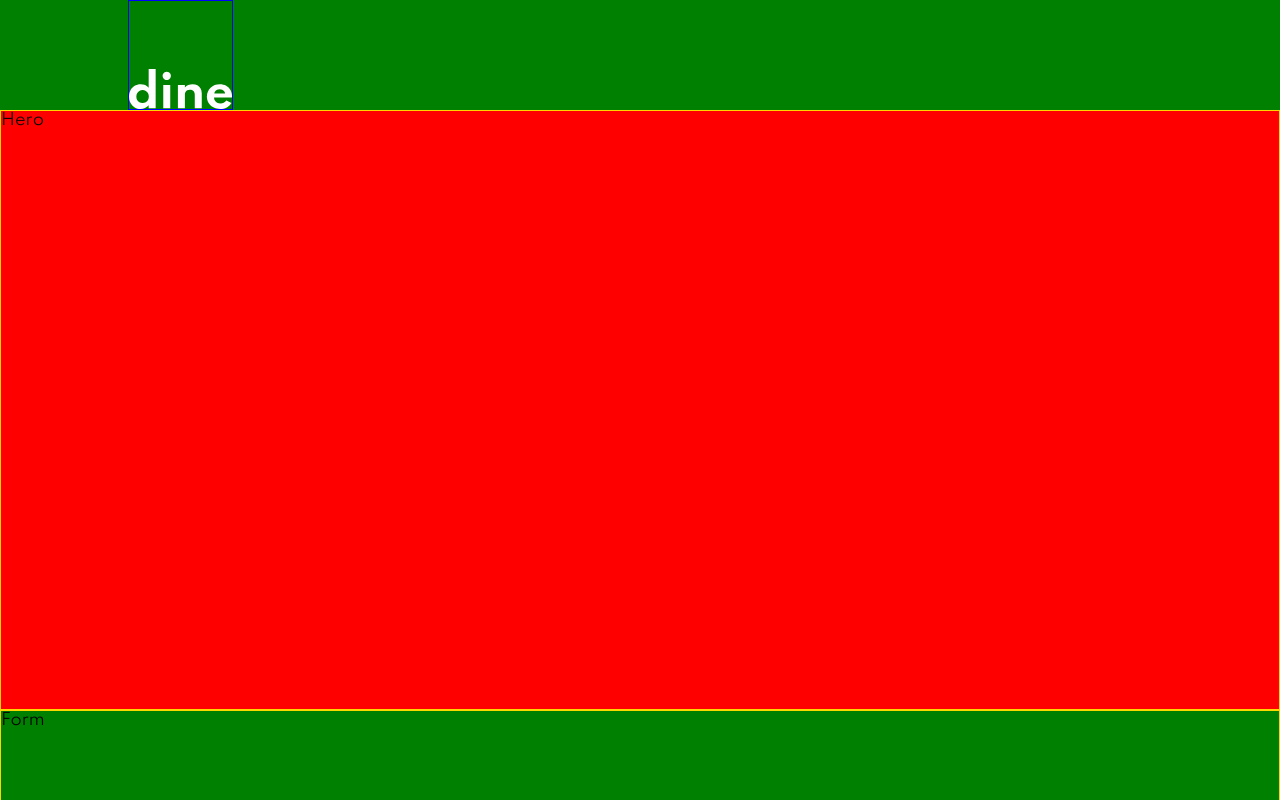
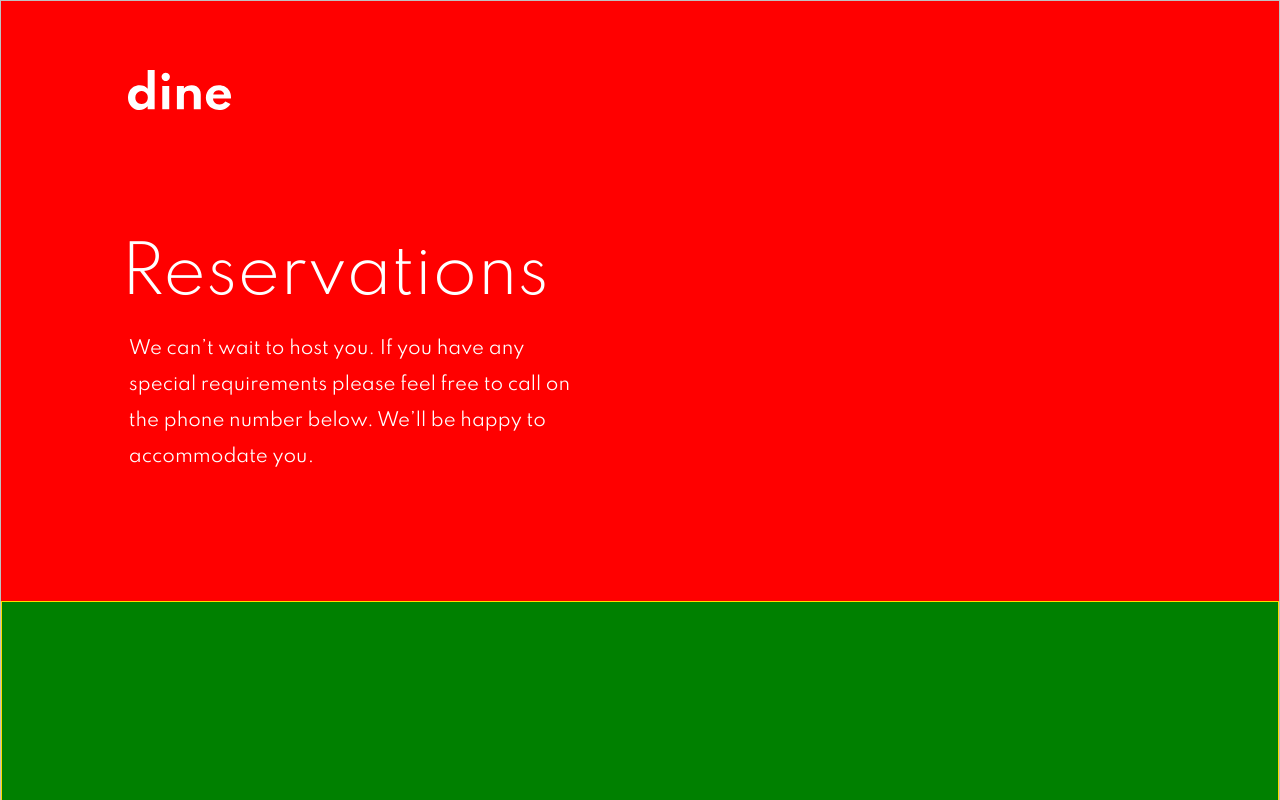
Before and after one commit to SJellen/dine, a Next.js app: page /book in a window 1280 px wide. Shown: the top 800 px of the page. Built offline with nearby package versions, Linux system fonts and the light colour scheme.

Commit message:
positioning on header and booking/hero section

```diff
--- a/components/Booking/Form.js
+++ b/components/Booking/Form.js
@@ -4,7 +4,6 @@ export default function Form() {
 
     return (
         <div className={styles.container}>
-            Form
         </div>
     )
 }
--- a/components/Booking/Hero.js
+++ b/components/Booking/Hero.js
@@ -4,7 +4,10 @@ export default function Hero() {
 
     return (
         <div className={styles.container}>
-            Hero
+            <div className={styles.textContainer}>
+                <h2>Reservations</h2>
+                <p>We can’t wait to host you. If you have any special requirements please feel free to call on the phone number below. We’ll be happy to accommodate you.</p>
+            </div>
         </div>
     )
 }
--- a/styles/Book.module.scss
+++ b/styles/Book.module.scss
@@ -2,5 +2,14 @@
 @use 'variables' as V;
 
 .container {
-    height: 100vh;
+    width: 100%;
+    height: auto;
+    border: 1px solid silver;
 }
+
+@media only screen and (min-width: 1440px) {
+    .container {
+        max-width: 1440px;
+        margin: 0 auto;
+    }
+}
--- a/styles/Book/Hero.module.scss
+++ b/styles/Book/Hero.module.scss
@@ -2,9 +2,30 @@
 @use '../variables' as V;
 
 .container {
-    border: 1px solid gold;
     background-color: red;
+    margin: 0 auto;
     width: 100%;
     height: 600px;
-
+    margin-top: 0;
+    display: flex;
+    align-items: center;
+    .textContainer {
+        margin-left: 10%;
+        margin-top: 10%;
+        color: white;
+        width: 445px;
+        height: 216px;
+        display: flex;
+        flex-direction: column;
+        justify-content: center;
+        h2 {
+            font-size: 64px;
+            font-weight: 300;
+            margin: 0 -.5rem;
+        }
+        p {
+            font-size: 18px;
+            line-height: 2;
+        }
+    }
 }
--- a/styles/Header.module.scss
+++ b/styles/Header.module.scss
@@ -1,15 +1,16 @@
 
 .container {
-    background-color: red;
     height: 110px;
+    position: absolute;
+    z-index: 3;
+    background-color: none;
+    width: 100%;
     .flexContainer {
         height: 100%;
         width: 100%;
         display: flex;
         margin: 0 auto;
-        background-color: green;
         .imageContainer {
-        border: 1px solid blue;
         margin-left: 10%;
         display: flex;
         align-items: flex-end;
--- a/styles/globals.scss
+++ b/styles/globals.scss
@@ -15,4 +15,5 @@ a {
 
 * {
   box-sizing: border-box;
+  // border: 1px solid gold;
 }
```
